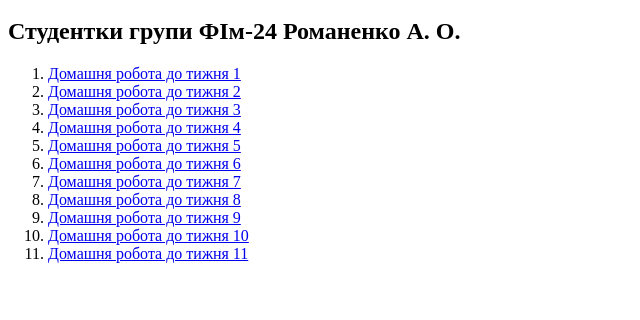
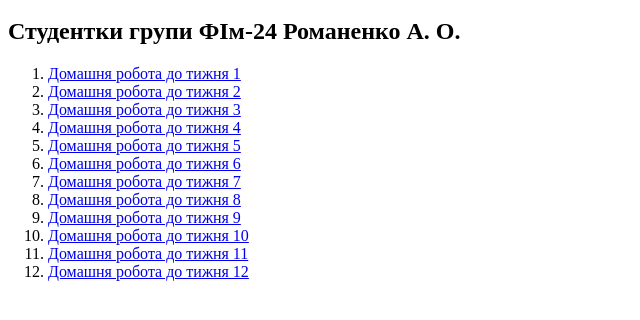
Before and after one commit to kisochkar/FIm-24, a plain HTML site: page index.html in a window 1280 px wide. Shown: the part 48-368 px from the top of the page, without its empty margins (0-640 px from the left). Drawn offline with Linux system fonts and the light colour scheme.

Commit message:
Add files via upload

```diff
--- a/index.html
+++ b/index.html
@@ -19,6 +19,7 @@
 <li><a href="hv9/homvork9.html" target="_blank">Домашня робота до тижня 9</a></li>
 <li><a href="hv10/homvork10.html" target="_blank">Домашня робота до тижня 10</a></li>
 <li><a href="hv11/homvork11.html" target="_blank">Домашня робота до тижня 11</a></li>
+<li><a href="hv12/homvork12.html" target="_blank">Домашня робота до тижня 12</a></li>
 </ol>
 </body>
 </html>
```
